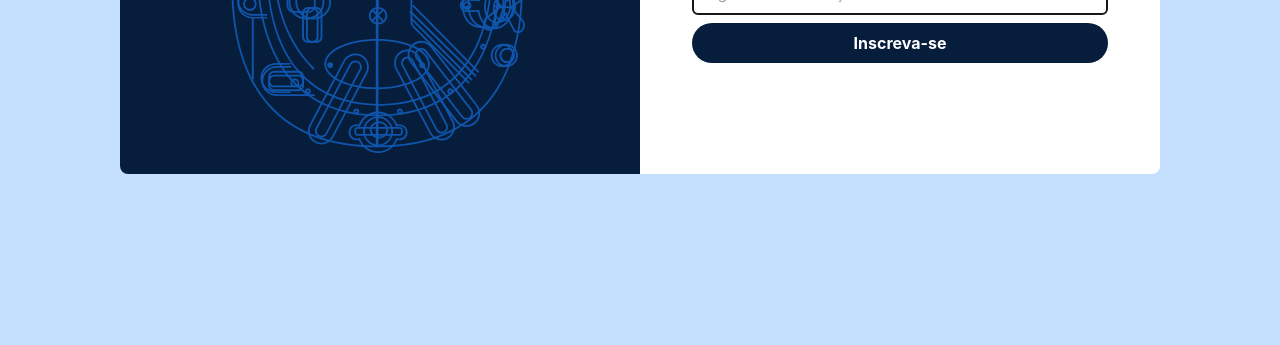
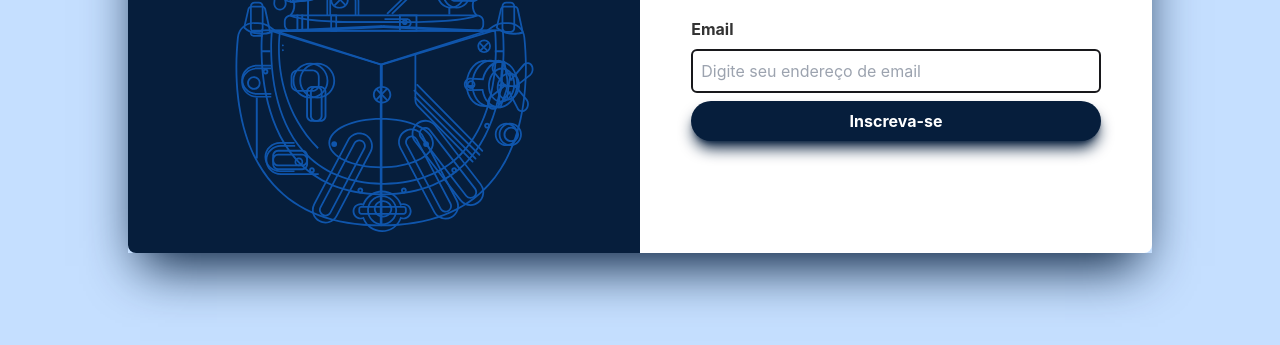
Before and after one commit to lucasf5/Site-Newsletter, a website: page index.html in a window 1280 px wide. Shown: the part 413-758 px from the top of the page. Drawn offline with nearby package versions, Linux system fonts and the light colour scheme.

Commit message:
adc shadow

```diff
--- a/index.html
+++ b/index.html
@@ -59,8 +59,8 @@
     </script>
 </head>
 
-<body class="bg-azul-claro">
-    <main class="font-inter flex flex-col justify-center p-14 md:flex-row max-w-6xl m-auto">
+<body class="bg-azul-claro h-screen flex">
+    <main class="font-inter flex flex-col justify-center md:flex-row max-w-6xl w-4/5 m-auto shadow-2xl shadow-azul-escuro">
         <section
             class="hidden items-center justify-center bg-azul-escuro w-1/2 rounded-l-lg md:flex hover:animate-pulse">
             <img class="p-5" src="image/icone-mergulhador.svg" alt="icone de mergulhador" />
@@ -112,6 +112,7 @@
           p-2
           rounded-3xl
           hover:bg-azul-hover
+          shadow-lg shadow-azul-escuro
           " type="button">Inscreva-se</button>
             </form>
         </section>
```
